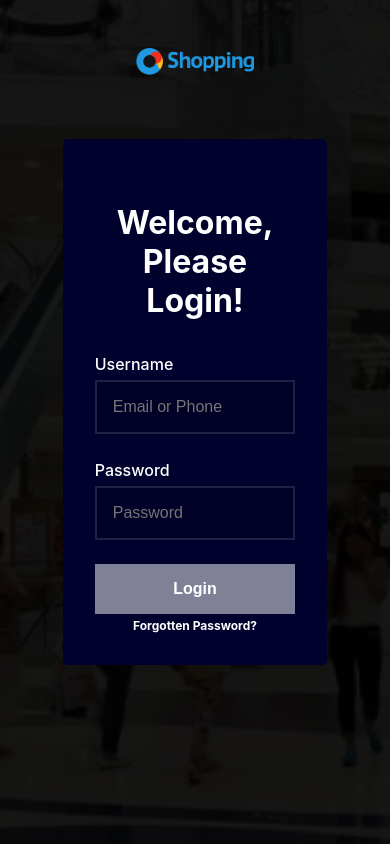
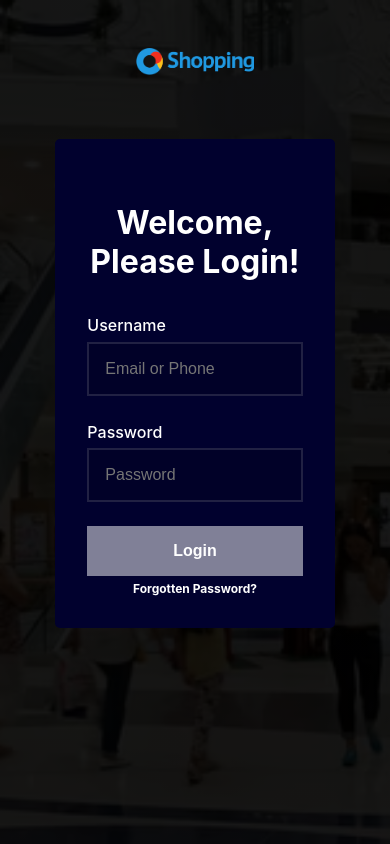
Before and after one commit to Chosen2730/store, a React (Create React App) app: page / in a window 390 px wide. Built offline with nearby package versions, Linux system fonts and the light colour scheme; no server answers.

Commit message:
added some more responsiveness

```diff
--- a/src/App.css
+++ b/src/App.css
@@ -59,7 +59,7 @@
     width: 100%;
   }
   .form {
-    width: 90%;
+    width: 95%;
     padding: 2rem;
   }
   .logo {
@@ -67,7 +67,7 @@
   }
   .products_container {
     grid-template-columns: 1fr;
-    width: 75%;
+    width: 85%;
     margin: 2rem auto;
   }
 }
```
